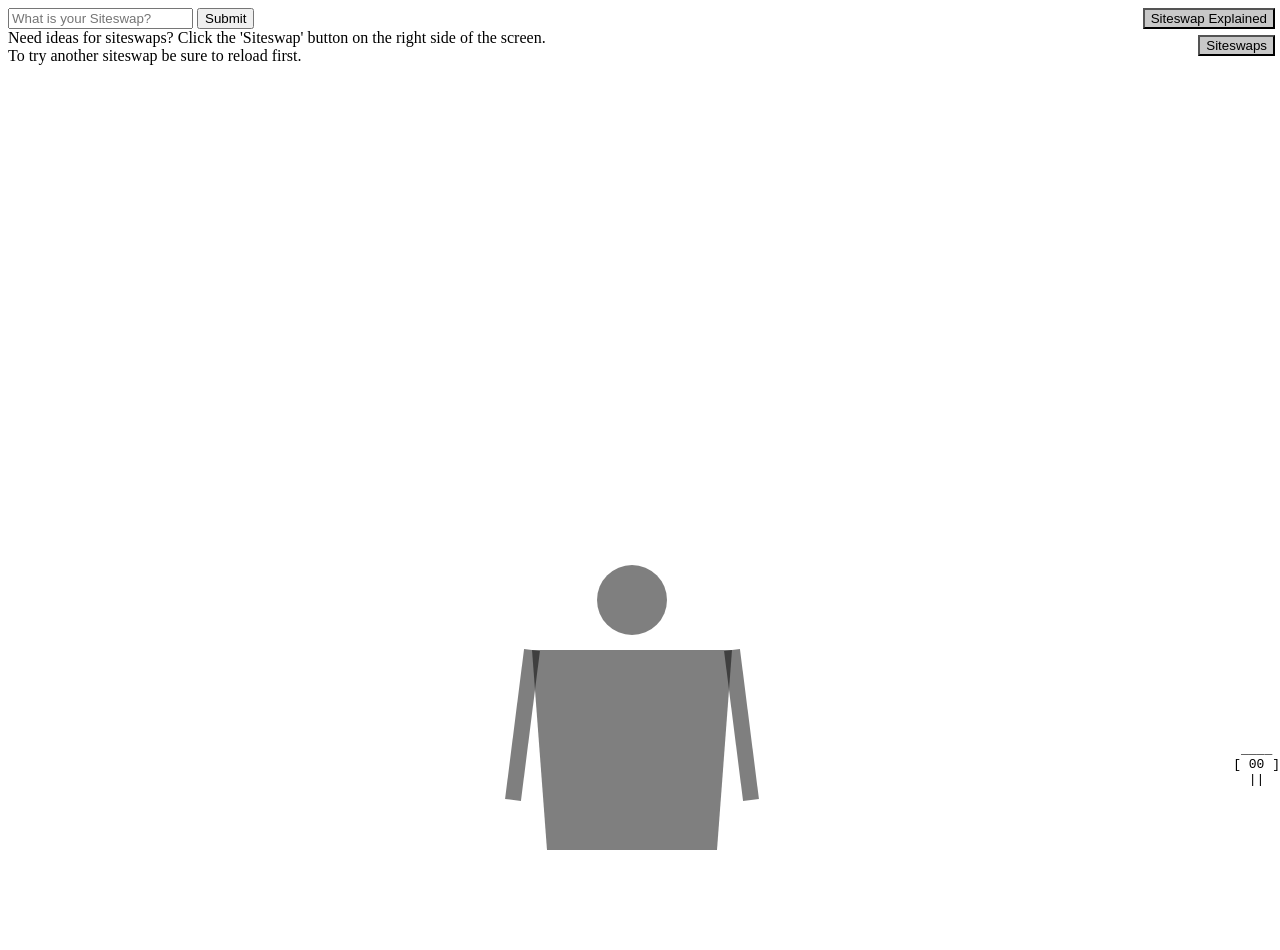
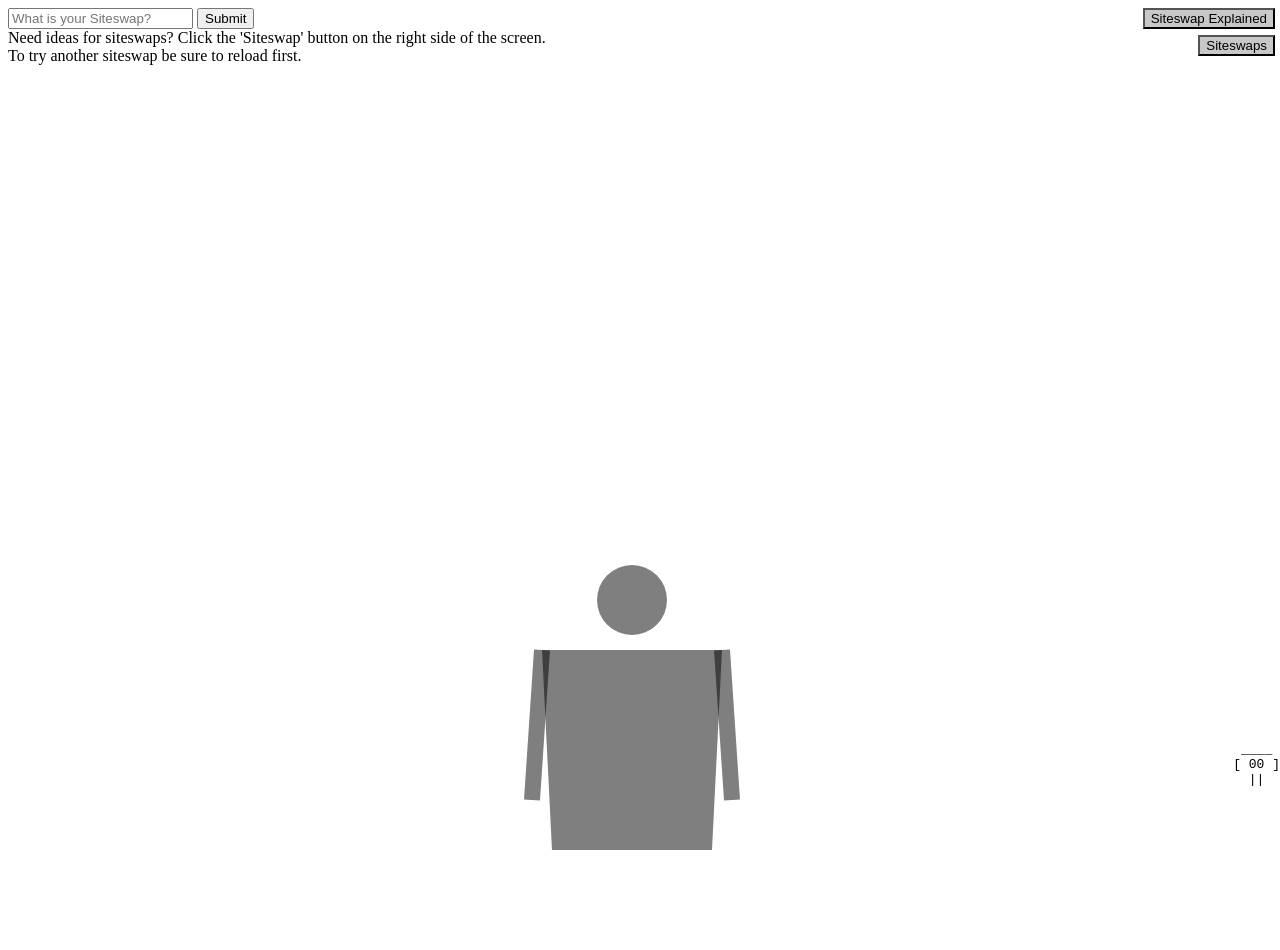
Before and after one commit to ecarlson8673-crypto/SiteswapAnimator, a plain HTML site: page index.html in a window 1280 px wide. Drawn offline with Linux system fonts and the light colour scheme.

Commit message:
Update index.html

```diff
--- a/index.html
+++ b/index.html
@@ -13,9 +13,9 @@
   <!-- create person here -->
   <svg id="svgContainer" width="400" height="400">
     <circle cx="200" cy="50" r="35" fill="rgba(0, 0, 0, 0.5)"></circle>
-    <polygon points="115,300 285,300 300,100 100,100" fill="rgba(0, 0, 0, 0.5)"></polygon>
-    <line x1="300" y1="100" x2="319" y2="250" stroke="rgba(0, 0, 0, 0.5)" stroke-width="16"></line>
-    <line x1="100" y1="100" x2="81" y2="250" stroke="rgba(0, 0, 0, 0.5)" stroke-width="16"></line>
+    <polygon points="120,300 280,300 290,100 110,100" fill="rgba(0, 0, 0, 0.5)"></polygon>
+    <line x1="290" y1="100" x2="300" y2="250" stroke="rgba(0, 0, 0, 0.5)" stroke-width="16"></line>
+    <line x1="110" y1="100" x2="100" y2="250" stroke="rgba(0, 0, 0, 0.5)" stroke-width="16"></line>
     <!--
     <line x1="" y1="" x2="" y2=""></line>
     <line x1="" y1="" x2="" y2=""></line>
```
